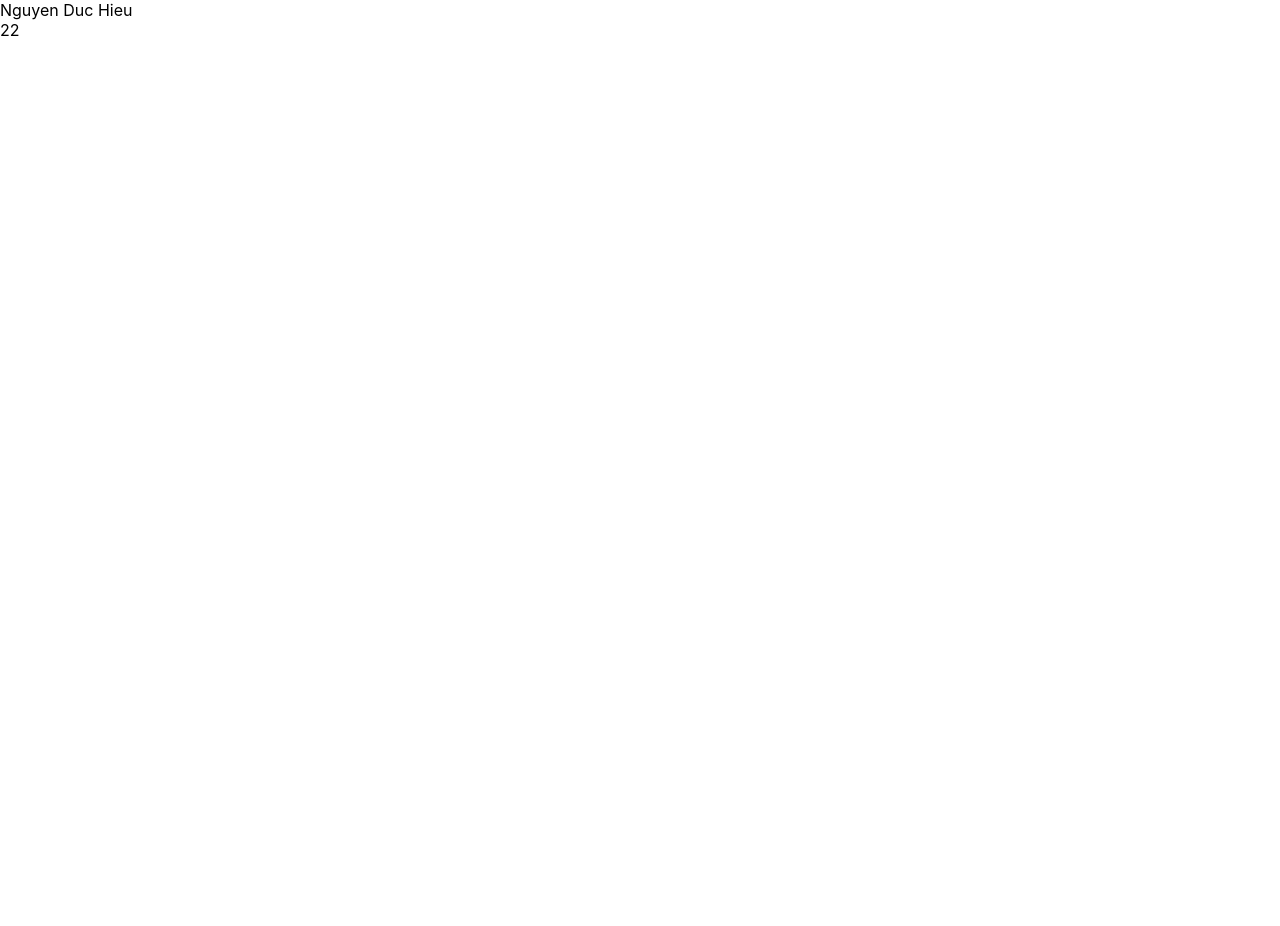
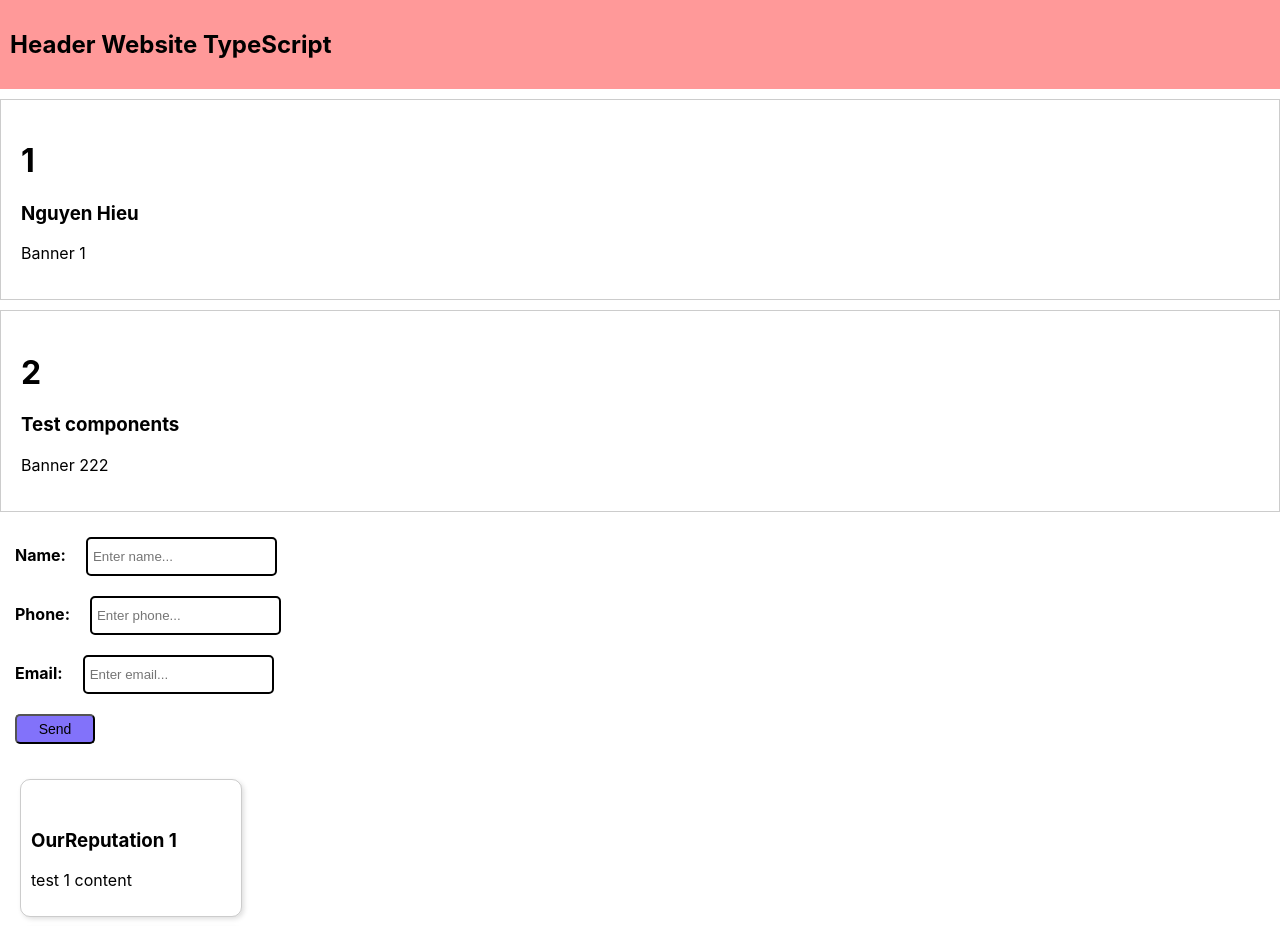
Before and after one commit to ndh10dev/reactjs, a React (Create React App) app in the folder my-app-ts/: page / in a window 1280 px wide. Shown: the top 926 px of the page. Before the commit the page ends 800 px from the top, so only its background shows below. Built offline with nearby package versions, Linux system fonts and the light colour scheme.

Commit message:
update 10/12

```diff
--- a/my-app-ts/src/App.tsx
+++ b/my-app-ts/src/App.tsx
@@ -1,15 +1,33 @@
-interface User {
-  name: string;
-  age: number;
-}
+import Header from "./components/Header";
+import Footer from "./components/Footer";
+import Banner from "./components/Banner";
+import Form from "./components/Form";
+import OurReputation, { data } from "./components/Ourreputation";
+import ClickCounter from "./components/ClickCounter";
+import TodoList from "./components/TodoList";
+import UserForm from "./components/UserForm";
 
 function App() {
-  const user: User = {
-    name: "Nguyen Duc Hieu",
-    age: 22
-  };
+  return (
+    <div className="App">
+      <Header />
 
-  return <div>{user.name}<br></br>{user.age}</div>;
+      <Banner id="1" title="Nguyen Hieu" description="Banner 1" />
+      <Banner id="2" title="Test components" description="Banner 222" />
+
+      <Form />
+
+      <OurReputation data={data} />
+
+      <ClickCounter />
+
+      <TodoList />
+
+      <UserForm />
+
+      <Footer />
+    </div>
+  );
 }
 
 export default App;
--- /dev/null
+++ b/my-app-ts/src/components/Banner.tsx
@@ -0,0 +1,17 @@
+interface BannerProps {
+  id: string;
+  title: string;
+  description: string;
+}
+
+function Banner({ id, title, description }: BannerProps) {
+  return (
+    <div style={{border: '1px solid #ccc', padding: '20px', margin: '10px 0'}}>
+        <h1>{id}</h1>
+      <h3>{title}</h3>
+      <p>{description}</p>
+    </div>
+  );
+}
+
+export default Banner;
--- /dev/null
+++ b/my-app-ts/src/components/ClickCounter.tsx
@@ -0,0 +1,17 @@
+//- Tạo một component đếm số lần click của người dùng và hiển thị kết quả.
+
+import { useState } from "react";
+
+export default function ClickCounter() {
+  const [count, setCount] = useState<number>(0);
+
+  return (
+    <div style={{ margin: "20px", padding: "10px" }}>
+      <h2>ClickCounter</h2>
+      <p>Số lần Click: {count} lần</p>
+
+      <button onClick={() => setCount(count + 1)}>Click</button>
+      <button onClick={() => setCount(0)}>Reset</button>
+    </div>
+  );
+}
--- /dev/null
+++ b/my-app-ts/src/components/Footer.tsx
@@ -0,0 +1,9 @@
+
+function Footer() {
+  return (
+    <footer style={{backgroundColor: '#ff9999ff', padding: '10px', marginTop: '20px'}}>
+      <p>Footer Website Hieu</p>
+    </footer>
+  );
+}
+export default Footer;
--- /dev/null
+++ b/my-app-ts/src/components/Form.tsx
@@ -0,0 +1,65 @@
+import { useState } from "react";
+
+interface InputProps {
+  label: string;
+  type: string;
+  value: string | number;
+  onChange: (e: React.ChangeEvent<HTMLInputElement>) => void;
+  placeholder?: string;
+}
+
+function Input({ label, type, value, onChange, placeholder }: InputProps) {
+  return (
+    <div className="input-group" style={{ marginBottom: "10px" }}>
+      <label style={{ paddingRight: "10px" }}>{label}</label>
+
+      <input
+        type={type}
+        value={value}
+        placeholder={placeholder}
+        onChange={onChange}
+        style={{ padding: "5px" }}
+      />
+    </div>
+  );
+}
+
+export default function Form() {
+  const [name, setName] = useState("");
+  const [phone, setPhone] = useState("");
+  const [email, setEmail] = useState("");
+
+  const handleClick = () => {
+    alert("Form submitted!");
+  };
+
+  return (
+    <div className="form-info" style={{ padding: "10px" }}>
+      <Input
+        label="Name:"
+        type="text"
+        placeholder="Enter name..."
+        value={name}
+        onChange={(e) => setName(e.target.value)}
+      />
+
+      <Input
+        label="Phone:"
+        type="number"
+        placeholder="Enter phone..."
+        value={phone}
+        onChange={(e) => setPhone(e.target.value)}
+      />
+
+      <Input
+        label="Email:"
+        type="email"
+        placeholder="Enter email..."
+        value={email}
+        onChange={(e) => setEmail(e.target.value)}
+      />
+
+      <button onClick={handleClick}>Send</button>
+    </div>
+  );
+}
--- /dev/null
+++ b/my-app-ts/src/components/Header.tsx
@@ -0,0 +1,9 @@
+
+function Header() {
+  return (
+    <header style={{backgroundColor: '#ff9999ff', padding: '10px'}}>
+      <h2>Header Website TypeScript</h2>
+    </header>
+  );
+}
+export default Header;
--- /dev/null
+++ b/my-app-ts/src/components/Ourreputation.tsx
@@ -0,0 +1,32 @@
+import React from "react";
+
+export interface ReputationItem {
+  id: number;
+  icon: React.ReactNode;
+  title: string;
+  content: string;
+}
+
+export const data: ReputationItem[] = [
+  { id: 0, icon: <img src="" alt="" />, title: "OurReputation 1", content: "test 1 content" },
+  { id: 1, icon: <img src="" alt="" />, title: "OurReputation 2", content: "test 2 content" },
+  { id: 2, icon: <img src="" alt="" />, title: "OurReputation 3", content: "test 3 content" },
+];
+
+interface OurReputationProps {
+  data: ReputationItem[];
+}
+
+export default function OurReputation({ data }: OurReputationProps) {
+  return (
+    <div className="reputation-wrapper" style={{ padding: "10px" }}>
+      {data.map((item) => (
+        <div key={item.id} className="card-our-repu">
+          <div className="icon">{item.icon}</div>
+          <h3>{item.title}</h3>
+          <p>{item.content}</p>
+        </div>
+      ))}
+    </div>
+  );
+}
--- /dev/null
+++ b/my-app-ts/src/components/TodoList.tsx
@@ -0,0 +1,34 @@
+import { useState } from "react";
+
+export default function TodoList() {
+  const [list, setList] = useState<string[]>([]);
+  const [task, setTask] = useState<string>("");
+
+  const handleAdd = () => {
+    if (task.trim() === "") return;
+    setList([...list, task]);
+    setTask("");
+  };
+
+  return (
+    <div style={{ margin: "20px", padding: "10px" }}>
+      <h2>TodoList</h2>
+
+      <input
+        type="text"
+        value={task}
+        onChange={(e) => setTask(e.target.value)}
+        placeholder="Enter Work..."
+      />
+
+      <button onClick={handleAdd}>Add</button>
+      <button onClick={() => setList([])}>Delete</button>
+
+      <ul>
+        {list.map((item, index) => (
+          <li key={index}>{item}</li>
+        ))}
+      </ul>
+    </div>
+  );
+}
--- /dev/null
+++ b/my-app-ts/src/components/UserForm.tsx
@@ -0,0 +1,41 @@
+import { useState } from "react";
+
+export default function UserForm() {
+  const [name, setName] = useState<string>("");
+  const [age, setAge] = useState<string>("");
+
+  const handleSubmit = (e: React.FormEvent<HTMLFormElement>) => {
+    e.preventDefault();
+    alert(`Name: ${name}\nAge: ${age}`);
+  };
+
+  return (
+    <div style={{ margin: "20px" }}>
+      <h2>User Information</h2>
+
+      <form onSubmit={handleSubmit}>
+        <div style={{ marginBottom: "10px" }}>
+          <label>Name: </label>
+          <input
+            type="text"
+            placeholder="Enter name..."
+            value={name}
+            onChange={(e) => setName(e.target.value)}
+          />
+        </div>
+
+        <div style={{ marginBottom: "10px" }}>
+          <label>Age: </label>
+          <input
+            type="number"
+            placeholder="Enter age..."
+            value={age}
+            onChange={(e) => setAge(e.target.value)}
+          />
+        </div>
+
+        <button type="submit">➕ Add</button>
+      </form>
+    </div>
+  );
+}
--- a/my-app-ts/src/index.css
+++ b/my-app-ts/src/index.css
@@ -11,3 +11,46 @@ code {
   font-family: source-code-pro, Menlo, Monaco, Consolas, 'Courier New',
     monospace;
 }
+
+.card-our-repu{
+  border: 1px solid #00000033;
+  border-radius: 10px;
+  gap: 30px;
+  margin: 10px;
+  padding: 10px;
+  width: 200px;
+  box-shadow: 2px 2px 5px #00000022;
+}
+.card-our-repu:hover{
+  box-shadow: 4px 4px 10px #00000044;
+  transform: translateY(-2px);
+}
+button{
+  background-color: rgb(130, 114, 250);
+  width: 80px;
+  height: 30px;
+  font-size: 14px;
+  border-radius: 5px;
+  margin: 5px;
+  text-align: center;
+  cursor: pointer;
+  margin: 5px;
+}
+button:hover{
+  background-color: rgb(103, 92, 205);
+  transform: translateY(-2px);
+}
+input{
+  height: 25px;
+  border-radius: 5px;
+  border:2px solid #000000ff;
+  margin:5px;
+}
+ul{
+  list-style-type: none;
+}
+label{
+  font-weight: bold;
+  margin: 5px;
+  width: 100px;
+}
```
